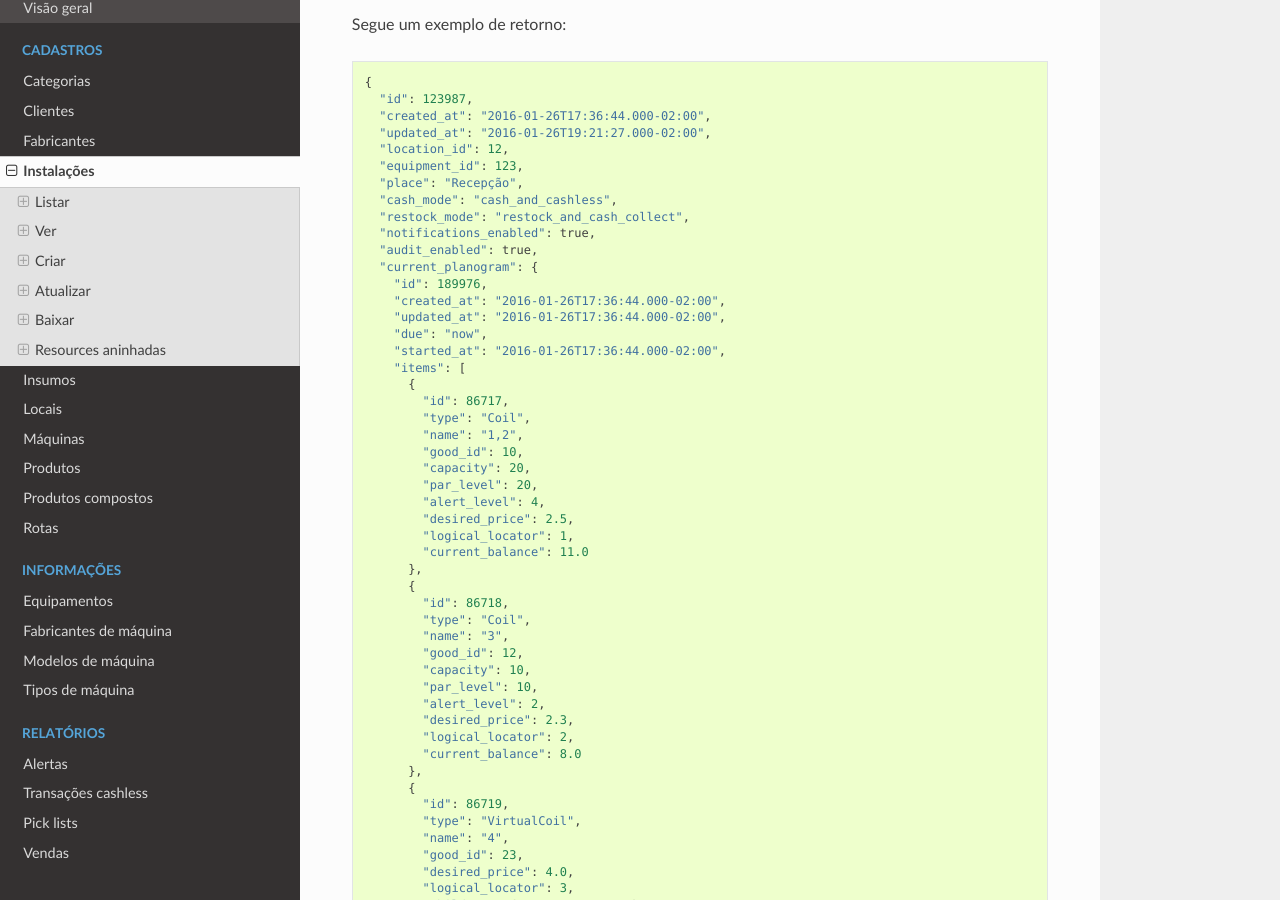
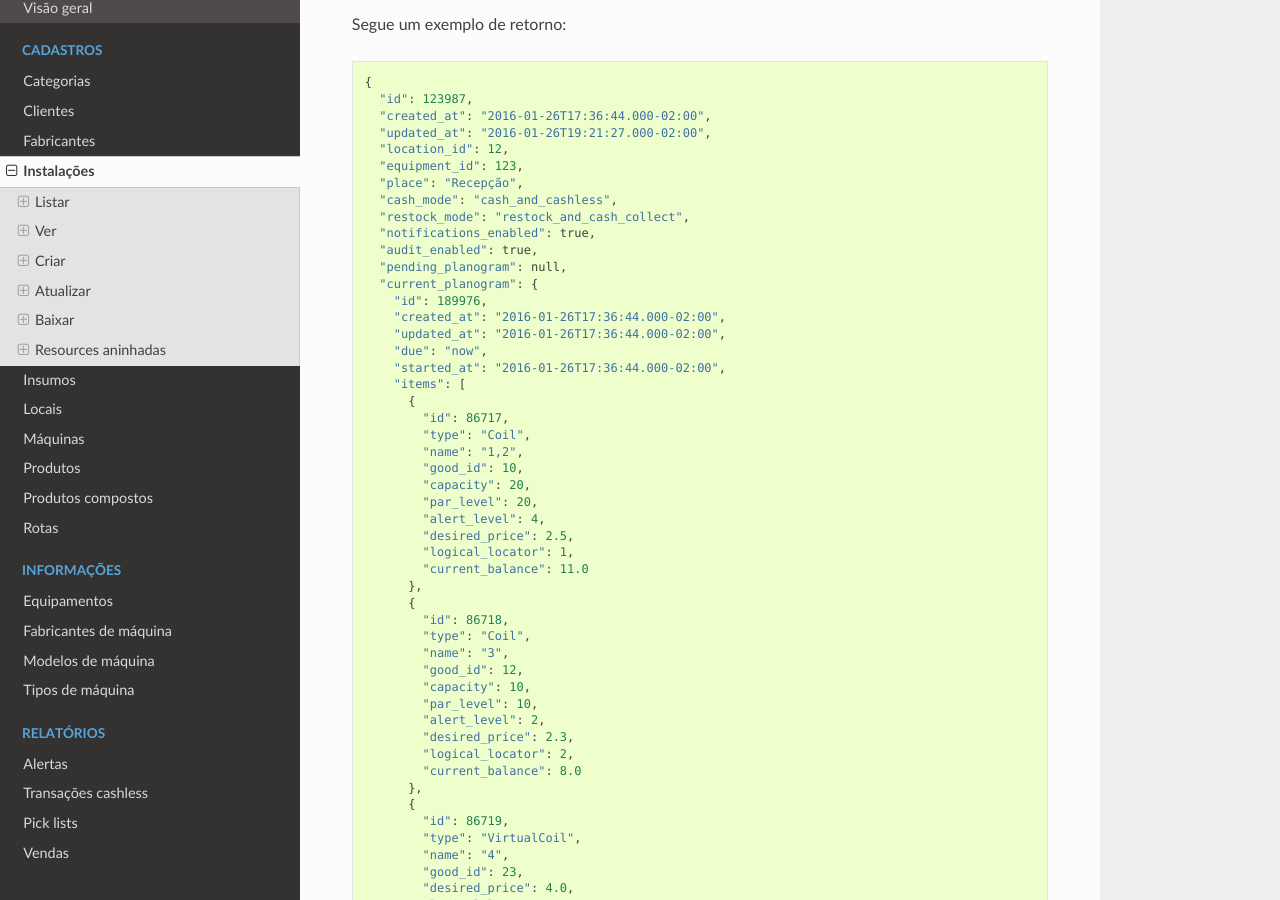
Before and after one commit to rfbezerra/vmpay_api_doc, a Sphinx documentation site: the page built from docs/source/registries/installation.rst, in a window 1280 px wide and 900 px high, scrolled down 2400 px. Built offline with Sphinx 7.4.7 and the Read the Docs theme 2.0.0, drawn with Linux system fonts in a browser that asks for light colours.

Commit message:
Documenta Installation#pending_planogram

```diff
--- a/docs/source/registries/installation.rst
+++ b/docs/source/registries/installation.rst
@@ -143,6 +143,7 @@ Segue um exemplo de retorno:
       "restock_mode": "restock_and_cash_collect",
       "notifications_enabled": true,
       "audit_enabled": true,
+      "pending_planogram": null,
       "current_planogram": {
         "id": 189976,
         "created_at": "2016-01-26T17:36:44.000-02:00",
```
